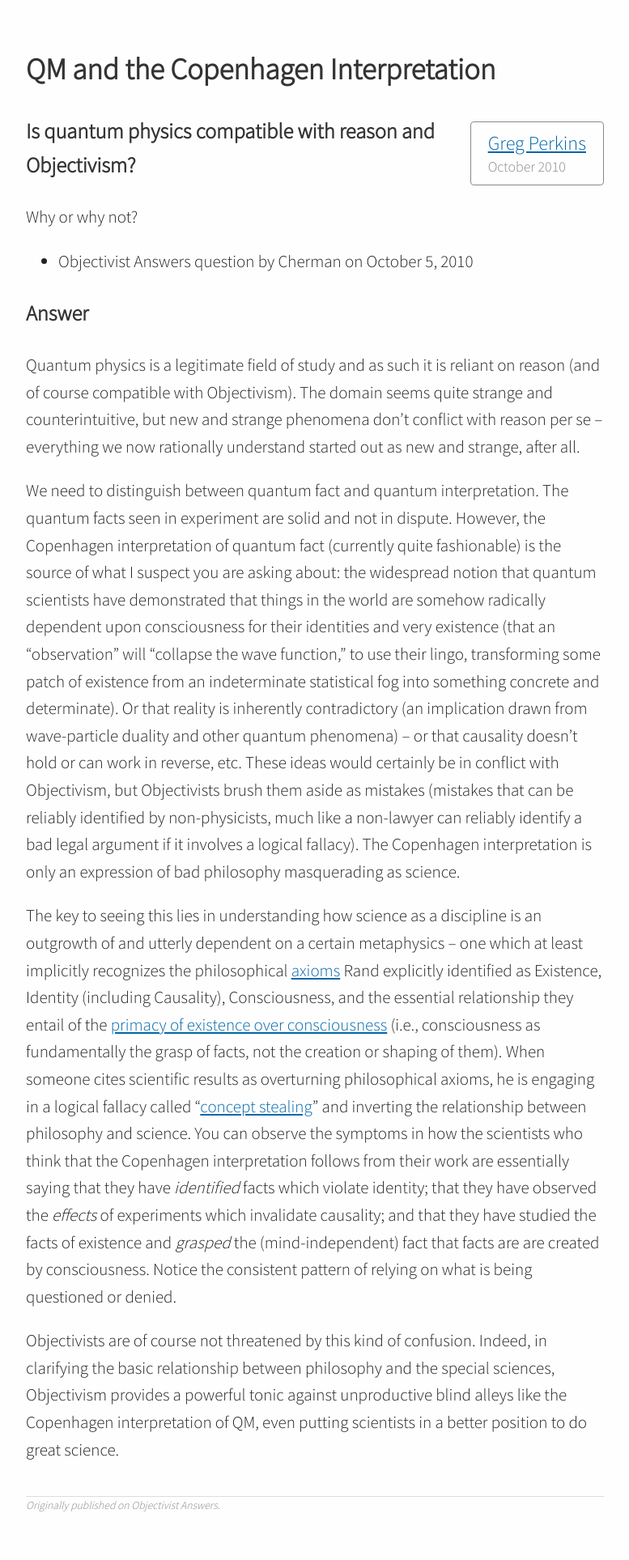
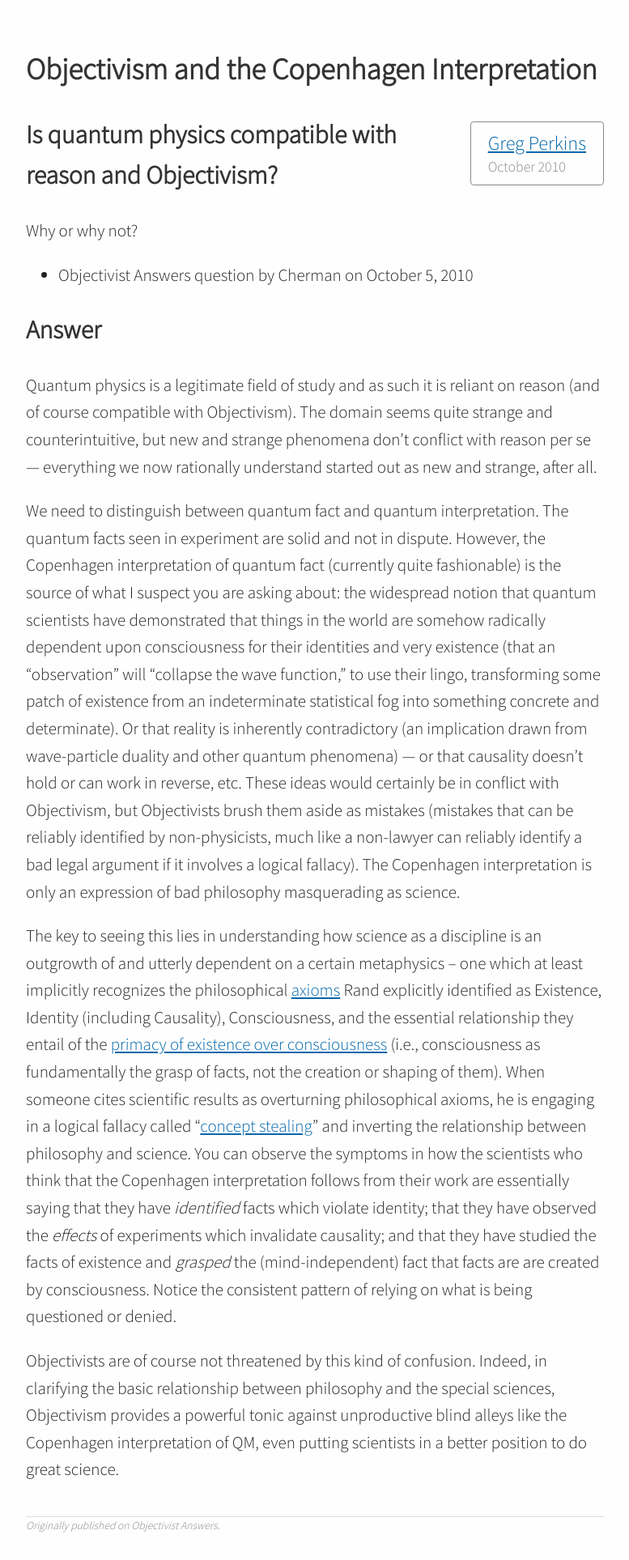
Before and after one commit to gpsites/ecosmos.com, a Jekyll site: the page built from articles/copenhagen-interpretation.md, in a window 1280 px wide. Shown: the whole page at 81% size, without its empty margins (251-1028 px from the left). Built offline with Jekyll 4.4.1, drawn with Linux system fonts in a browser that asks for light colours; before the commit the page ends 1903 px from its top, so only the background shows below that.

Commit message:
Update copenhagen-interpretation.md

```diff
--- a/articles/copenhagen-interpretation.md
+++ b/articles/copenhagen-interpretation.md
@@ -1,5 +1,5 @@
 ---
-title: QM and the Copenhagen Interpretation
+title: Objectivism and the Copenhagen Interpretation
 subtitle:
 author: Greg Perkins
 contact: /
@@ -8,17 +8,17 @@ note: Originally published on Objectivist Answers.
 layout: article
 ---
 
-### Is quantum physics compatible with reason and Objectivism?
+## Is quantum physics compatible with reason and Objectivism?
 
 Why or why not?
 
 * Objectivist Answers question by Cherman on October 5, 2010
 
-### Answer
+## Answer
 
 
 Quantum physics is a legitimate field of study and as such it is reliant on reason (and of course compatible with Objectivism).
-The domain seems quite strange and counterintuitive, but new and strange phenomena don't conflict with reason per se --
+The domain seems quite strange and counterintuitive, but new and strange phenomena don't conflict with reason per se ---
 everything we now rationally understand started out as new and strange, after all.
 
 We need to distinguish between quantum fact and quantum interpretation.
@@ -29,7 +29,7 @@ the widespread notion that quantum scientists have demonstrated that things in t
 are somehow radically dependent upon consciousness for their identities and very existence
 (that an "observation" will "collapse the wave function," to use their lingo,
 transforming some patch of existence from an indeterminate statistical fog into something concrete and determinate).
-Or that reality is inherently contradictory (an implication drawn from wave-particle duality and other quantum phenomena) --
+Or that reality is inherently contradictory (an implication drawn from wave-particle duality and other quantum phenomena) ---
 or that causality doesn't hold or can work in reverse, etc.
 These ideas would certainly be in conflict with Objectivism, but Objectivists brush them aside as mistakes
 (mistakes that can be reliably identified by non-physicists, much like a non-lawyer
```
